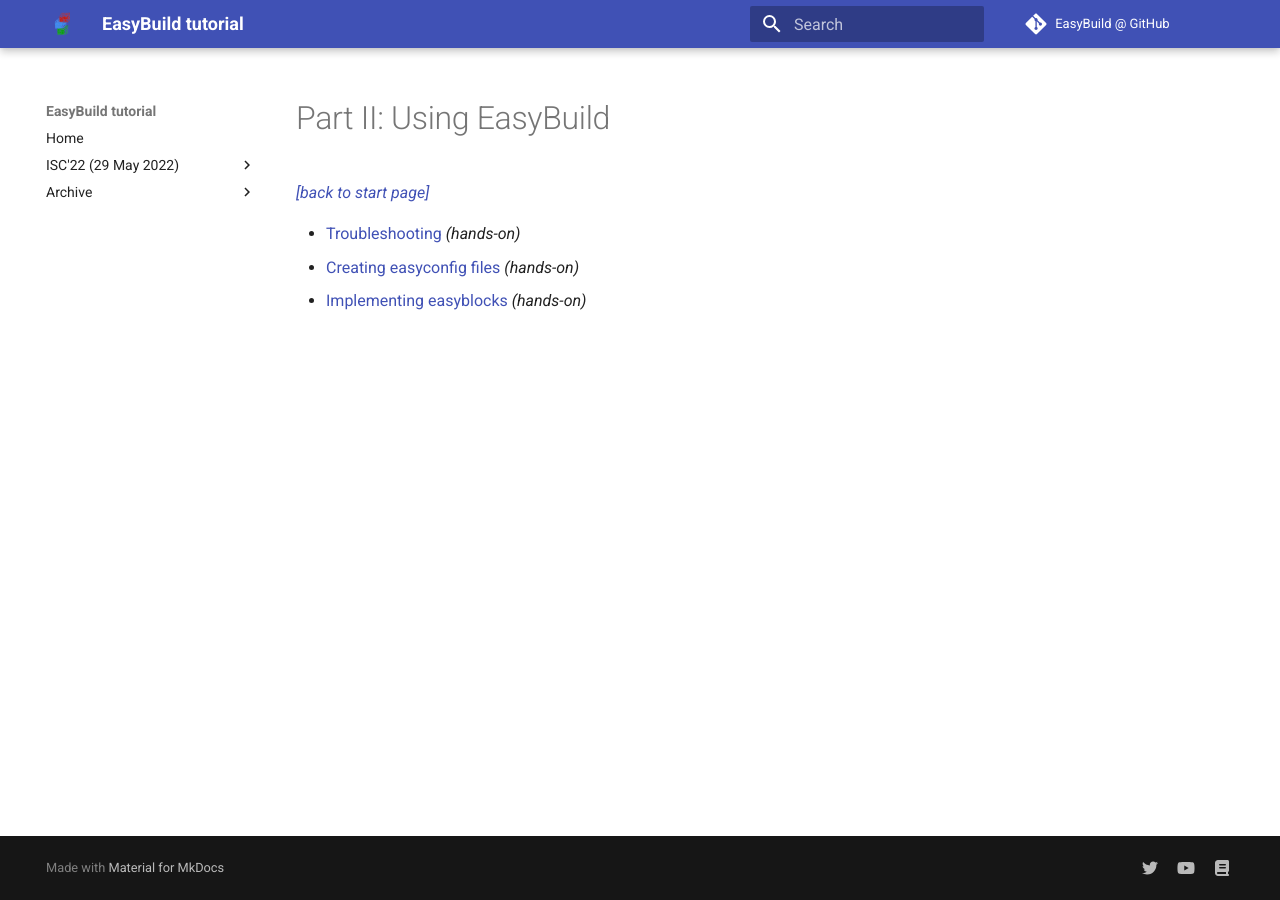
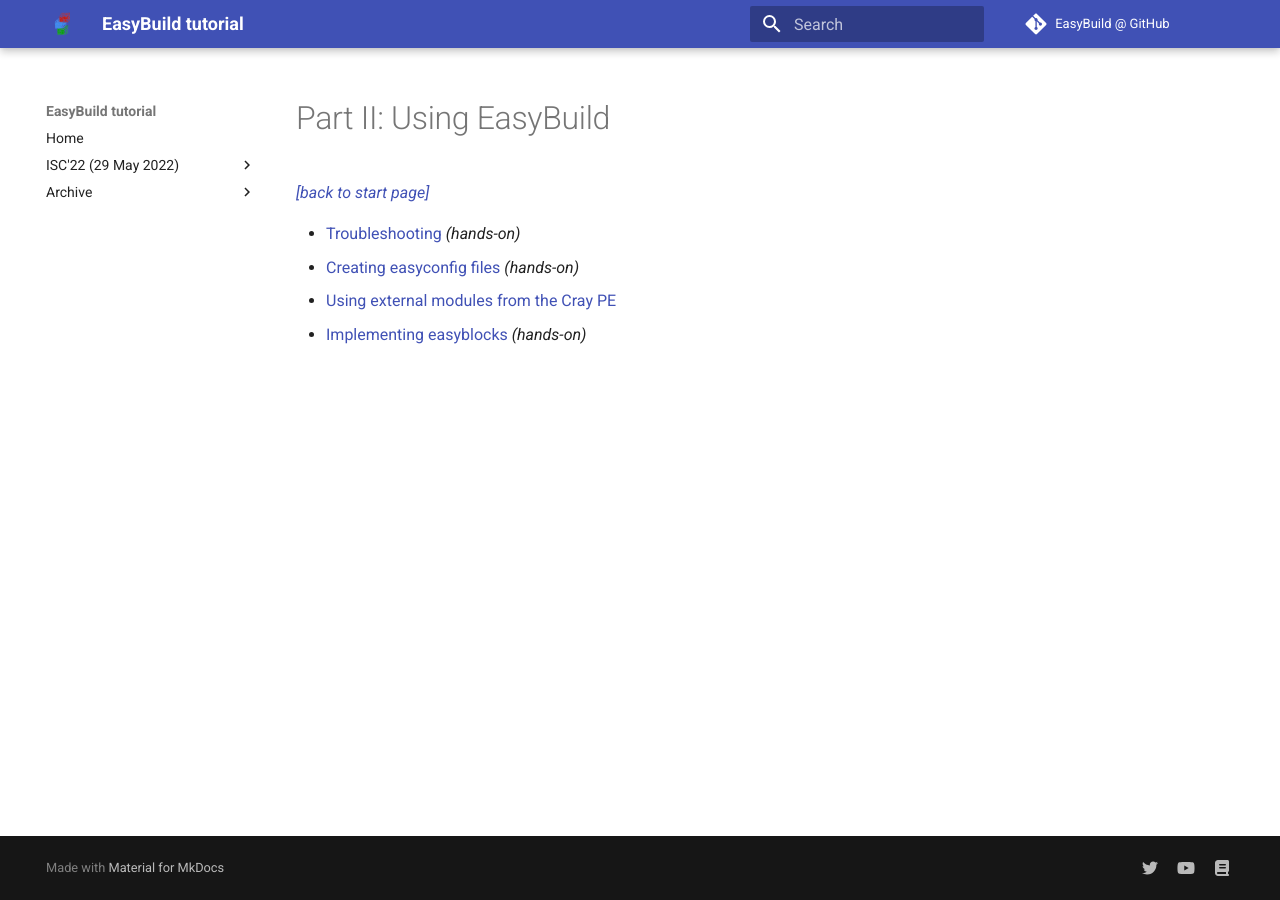
Before and after one commit to easybuilders/easybuild-tutorial, an MkDocs documentation site: the page built from docs/2022-CSC_and_LO/2_00_part2_using.md, in a window 1280 px wide. Built offline with MkDocs 1.6.1 and Material for MkDocs 9.7.7, drawn with Linux system fonts in a browser that asks for light colours.

Commit message:
Adding in an additional section about external modules.

```diff
--- a/docs/2022-CSC_and_LO/2_00_part2_using.md
+++ b/docs/2022-CSC_and_LO/2_00_part2_using.md
@@ -4,4 +4,5 @@
 
 * [Troubleshooting](2_01_troubleshooting.md) *(hands-on)*
 * [Creating easyconfig files](2_02_creating_easyconfig_files.md) *(hands-on)*
-* [Implementing easyblocks](2_03_implementing_easyblocks.md) *(hands-on)*
+* [Using external modules from the Cray PE](2_03_external_modules.md)
+* [Implementing easyblocks](2_04_implementing_easyblocks.md) *(hands-on)*
```
Also changed, not shown: docs/2022-CSC_and_LO/2_02_creating_easyconfig_files.md (+1 -1 lines), docs/2022-CSC_and_LO/2_04_implementing_easyblocks.md (renamed from docs/2022-CSC_and_LO/2_03_implementing_easyblocks.md, +1 -1 lines).
